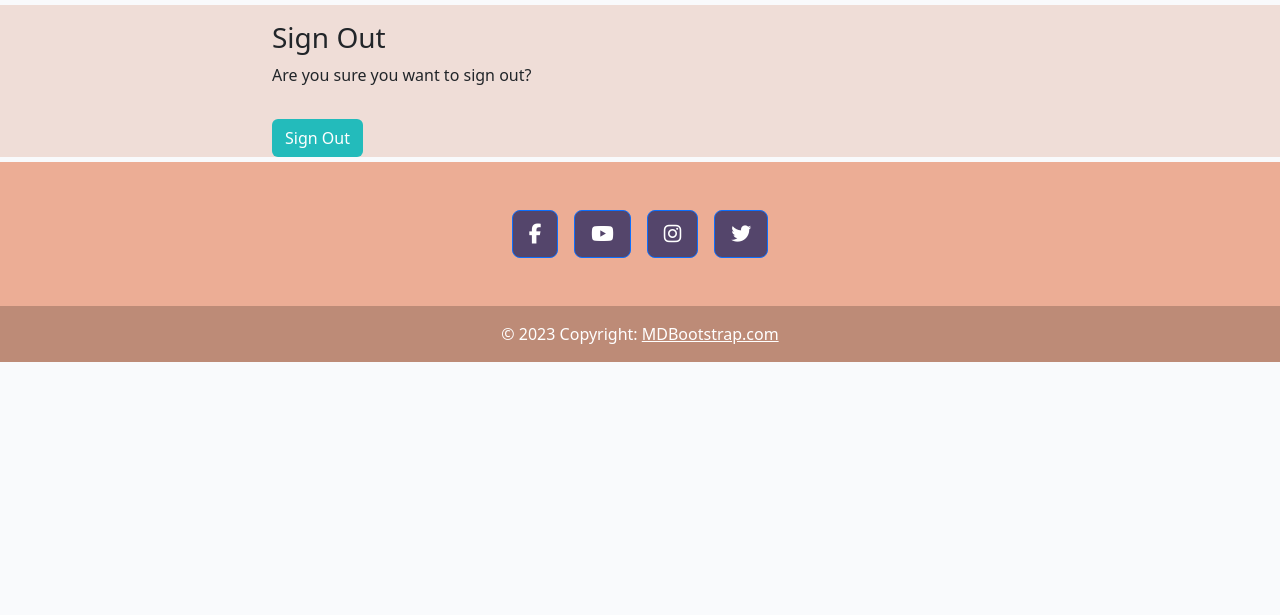
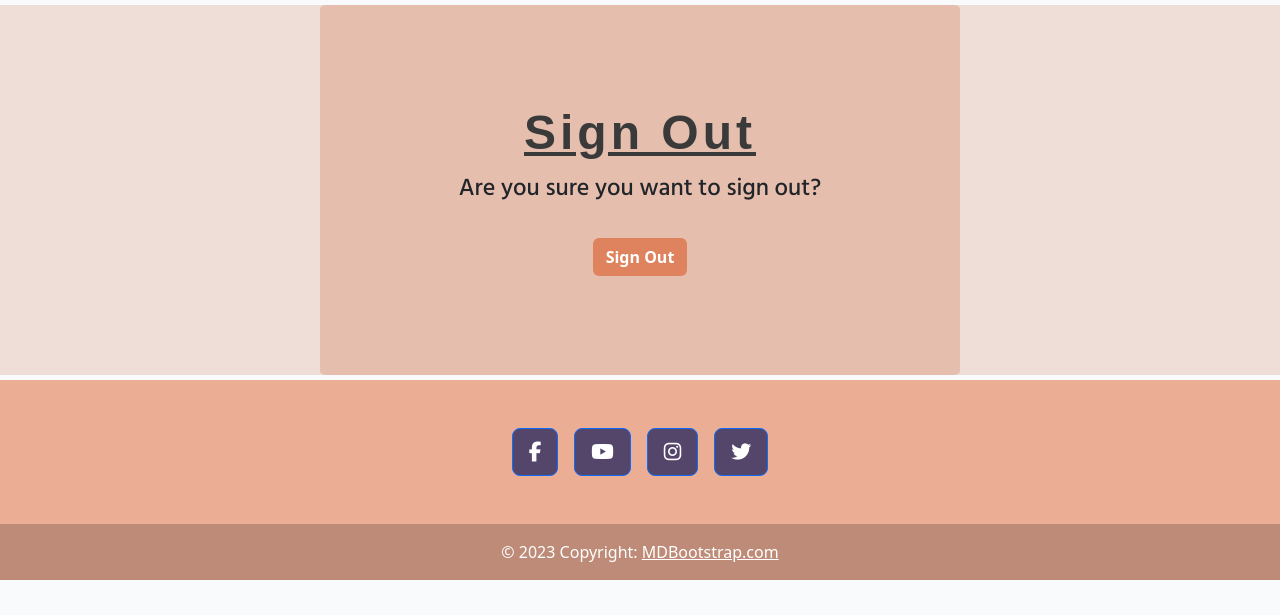
Before and after one commit to Sadaf-Tariq/pp4-desi-recipe-blog, a Django app: page /accounts/logout/ in a window 1280 px wide. Shown: the part 172-787 px from the top of the page. Run offline with Django 3.2, Linux system fonts and the light colour scheme; the visitor is signed in with stand-in values (Sample User, id 1); parts of the project's set-up code (start-up, migrations or seed data) failed here and were passed over; some libraries are stand-ins or nearby versions; some web fonts are replaced.

Commit message:
Update sign out page

```diff
--- a/static/css/style.css
+++ b/static/css/style.css
@@ -1,7 +1,7 @@
 /* <img class="card-img-top" src="https: //res.cloudinary.com/dvbuzkqgj/image/upload/v1699017913/co0wij2wgwuxtxzn3tvi.png" alt="placeholder image"> */
 
 body {
-    background-color: #f4f3ee;
+    background-color: #F9FAFC;
 }
 
 .bg {
@@ -104,10 +104,6 @@ body {
 
 /* copy frm pp4 */
 
-body {
-    background-color: #F9FAFC;
-}
-
 .brand {
     font-family: Lato, sans-serif;
     font-size: 1.4rem;
@@ -195,8 +191,6 @@ body {
 #recipe-detail {
     width: 80%;
     height: auto;
-    /* border: 5px Solid #F9FAFC;
-    background-color: #F9FAFC; */
     margin: auto;
 }
 
@@ -204,7 +198,6 @@ body {
 .recipe-header-container {
     width: 100%;
     height: 450px;
-    /* position: relative; */
 }
 
 .recipe-detail-header {
@@ -229,8 +222,6 @@ body {
 }
 
 .recipe-detail-img {
-    /* position: absolute; */
-    /* margin: auto; */
     width: 100%;
     height: 100%;
     border: 4px Solid rgb(230, 190, 174, 0.8);
@@ -554,6 +545,15 @@ body {
     font-size: 150%;
   }
 
+  .account-container {
+    height: auto;
+    width: 50%;
+    margin: auto;
+    border-radius: 1%;
+    border: 3px solid #E6BEAE;
+    background-color: #E6BEAE;
+  }
+
 @media screen and (max-width: 1200px) {
     .child {
         width: 200px;
--- a/templates/account/logout.html
+++ b/templates/account/logout.html
@@ -4,24 +4,25 @@
 
 {% block head_title %}{% trans "Sign Out" %}{% endblock %}
 
+
 {% block content %}
-<div class="container">
-    <div class="row">
-        <div class="col-md-8 mt-3 offset-md-2">
-            <h3>{% trans "Sign Out" %}</h3>
+<div class="account-container pt-5 pb-5">
+    <div class="row justify-content-center">
+        <div class="col-md-8 mt-5 ">
+            <h1 class="text-center fontM logo-text comments-underline">{% trans "Sign Out" %}</h1>
 
-            <p>{% trans 'Are you sure you want to sign out?' %}</p>
+            <p class="text-center fontH rating-p">{% trans 'Are you sure you want to sign out?' %}</p>
         </div>
     </div>
-    <div class="row">
-        <div class="col-md-8 mt-3 offset-md-2">
+    <div class="row justify-content-center">
+        <div class="col-md-8 mt-3 text-center">
 
             <form method="post" action="{% url 'account_logout' %}">
                 {% csrf_token %}
                 {% if redirect_field_value %}
                 <input type="hidden" name="{{ redirect_field_name }}" value="{{ redirect_field_value }}" />
                 {% endif %}
-                <button class="btn btn-signup right" type="submit">{% trans 'Sign Out' %}</button>
+                <button class="btn submitButton text-center mb-5" type="submit">{% trans 'Sign Out' %}</button>
             </form>
         </div>
     </div>
```
